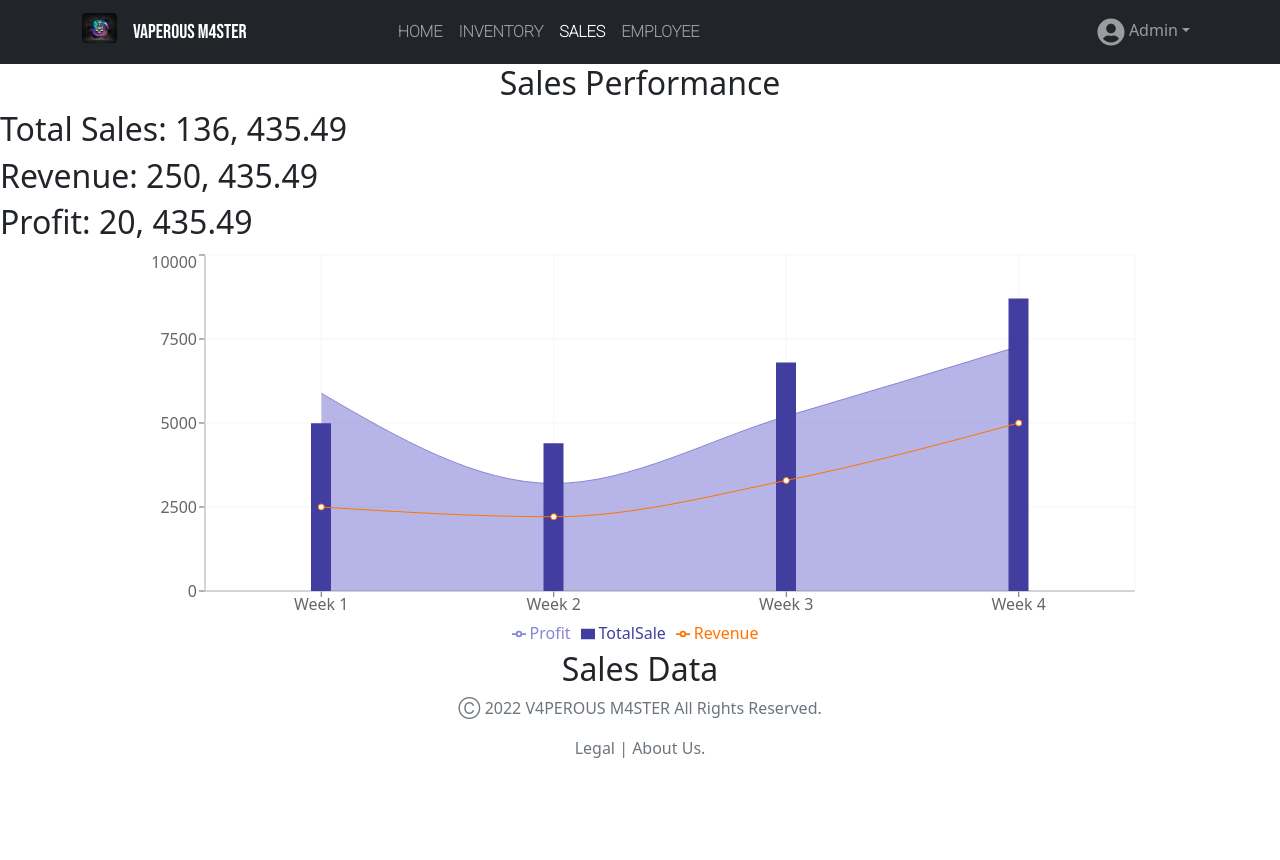
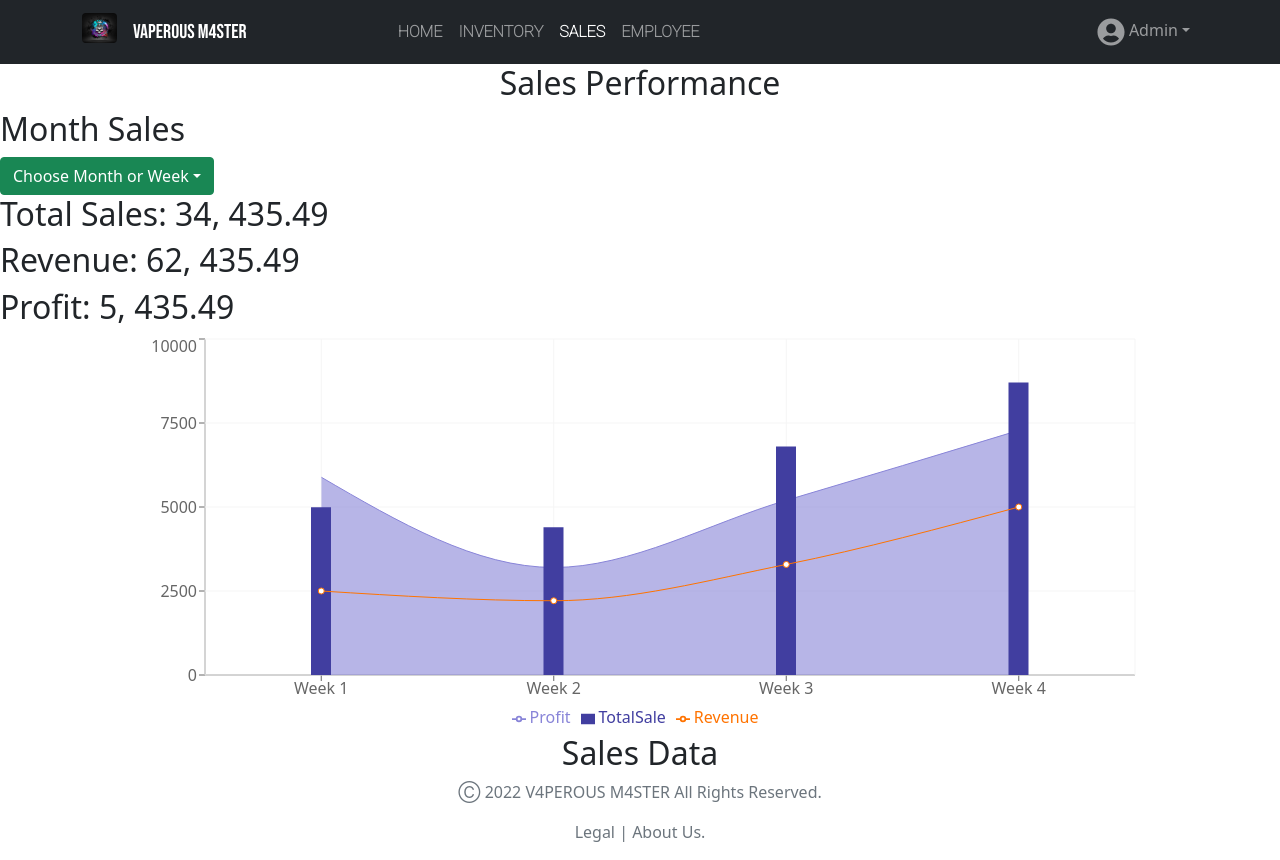
Before and after one commit to keenplify/se101-pos-project, a Next.js app in the folder fe-next/: page /sales in a window 1280 px wide. Before the commit the page ends 800 px from the top, so only its background shows below. Built offline with nearby package versions, Linux system fonts and the light colour scheme.

Commit message:
Sales Dropwdown

```diff
--- /dev/null
+++ b/fe-next/components/Dropdown.jsx
@@ -0,0 +1,14 @@
+import Dropdown from 'react-bootstrap/Dropdown';
+import 'bootstrap/dist/css/bootstrap.min.css';
+
+<Dropdown>
+  <Dropdown.Toggle variant="success" id="dropdown-basic">
+    Dropdown Button
+  </Dropdown.Toggle>
+
+  <Dropdown.Menu>
+    <Dropdown.Item href="#/action-1">Action</Dropdown.Item>
+    <Dropdown.Item href="#/action-2">Another action</Dropdown.Item>
+    <Dropdown.Item href="#/action-3">Something else</Dropdown.Item>
+  </Dropdown.Menu>
+</Dropdown>
--- a/fe-next/package.json
+++ b/fe-next/package.json
@@ -16,7 +16,7 @@
     "next": "12.1.1",
     "next-pwa": "^5.4.6",
     "react": "17.0.2",
-    "react-bootstrap": "^2.2.2",
+    "react-bootstrap": "^2.2.3",
     "react-dom": "17.0.2",
     "react-icons": "^4.3.1",
     "recharts": "^2.1.9"
--- a/fe-next/pages/sales.js
+++ b/fe-next/pages/sales.js
@@ -4,9 +4,9 @@ import { NavBar } from '../components/navbar'
 import { Footer } from '../components/footer'
 import { useEffect, useState } from 'react'
 import {Container,Row, Col, Form, FormControl, Button, InputGroup, Table, Modal} from "react-bootstrap"
-
 import { LineChart, Line, CartesianGrid, XAxis, YAxis, ComposedChart, Tooltip, Legend, Area, Bar } from 'recharts';
-
+import Dropdown from 'react-bootstrap/Dropdown';
+import 'bootstrap/dist/css/bootstrap.min.css';
 
 export default function Sales() {
 
@@ -49,7 +49,21 @@ export default function Sales() {
     <NavBar></NavBar>
 
     <h2 className="fs-2 text-center"> Sales Performance</h2>
-    <h2> Total Sales: 136, 435.49  </h2>   <h2> Revenue: 250, 435.49  </h2>  <h2> Profit: 20, 435.49  </h2>
+    <h2> Month Sales  </h2>
+
+    <Dropdown>
+  <Dropdown.Toggle variant="success" id="dropdown-basic">
+    Choose Month or Week
+  </Dropdown.Toggle>
+
+  <Dropdown.Menu>
+    <Dropdown.Item href="sales">Month</Dropdown.Item>
+    <Dropdown.Item href="WeeklyCharts">Week</Dropdown.Item>
+  </Dropdown.Menu>
+</Dropdown>
+
+    <h2> Total Sales: 34, 435.49  </h2>   <h2> Revenue: 62, 435.49  </h2>  <h2> Profit: 5, 435.49  </h2>
+
       <Container className="d-flex justify-content-center">
     <ComposedChart  width={1000} height={400} data={data}>
   <XAxis dataKey="name" />
```
Also changed, not shown: fe-next/pages/WeeklyCharts.js (+16 -1 lines), 1 other file (tests, documents, lock files or other folders).
